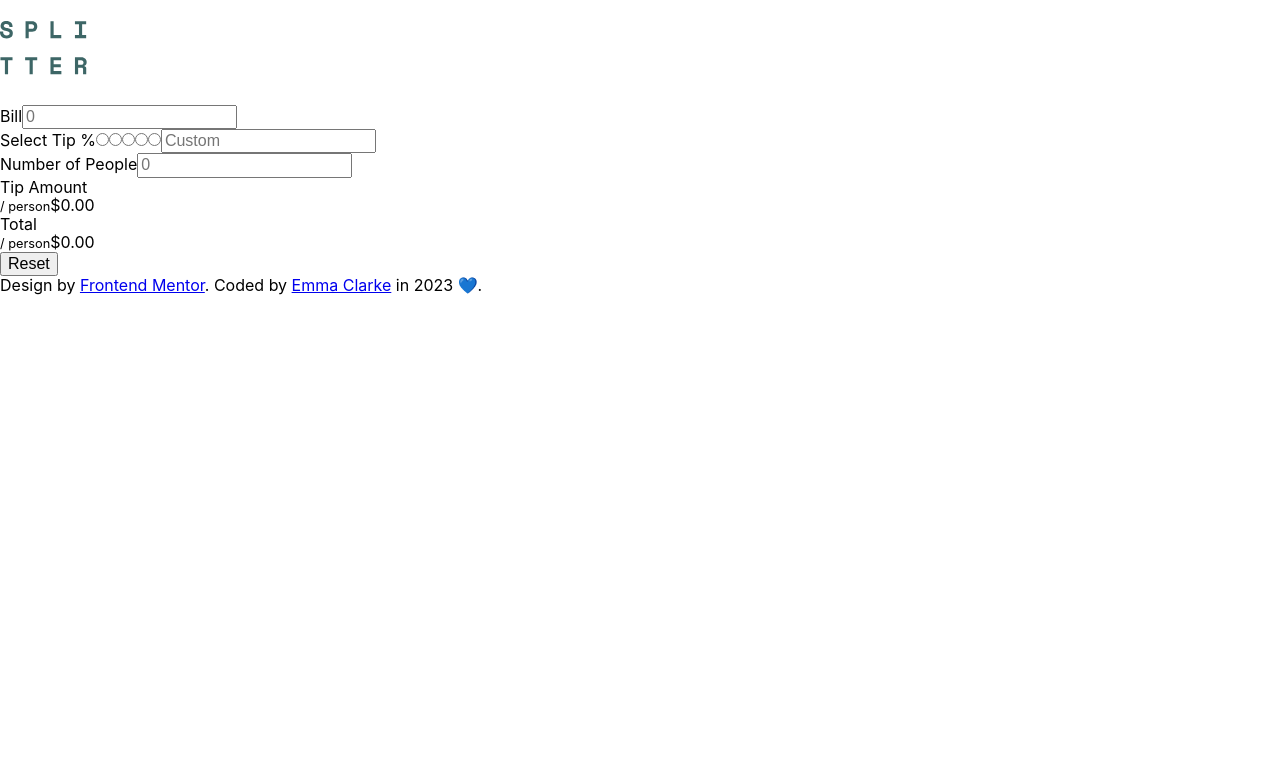
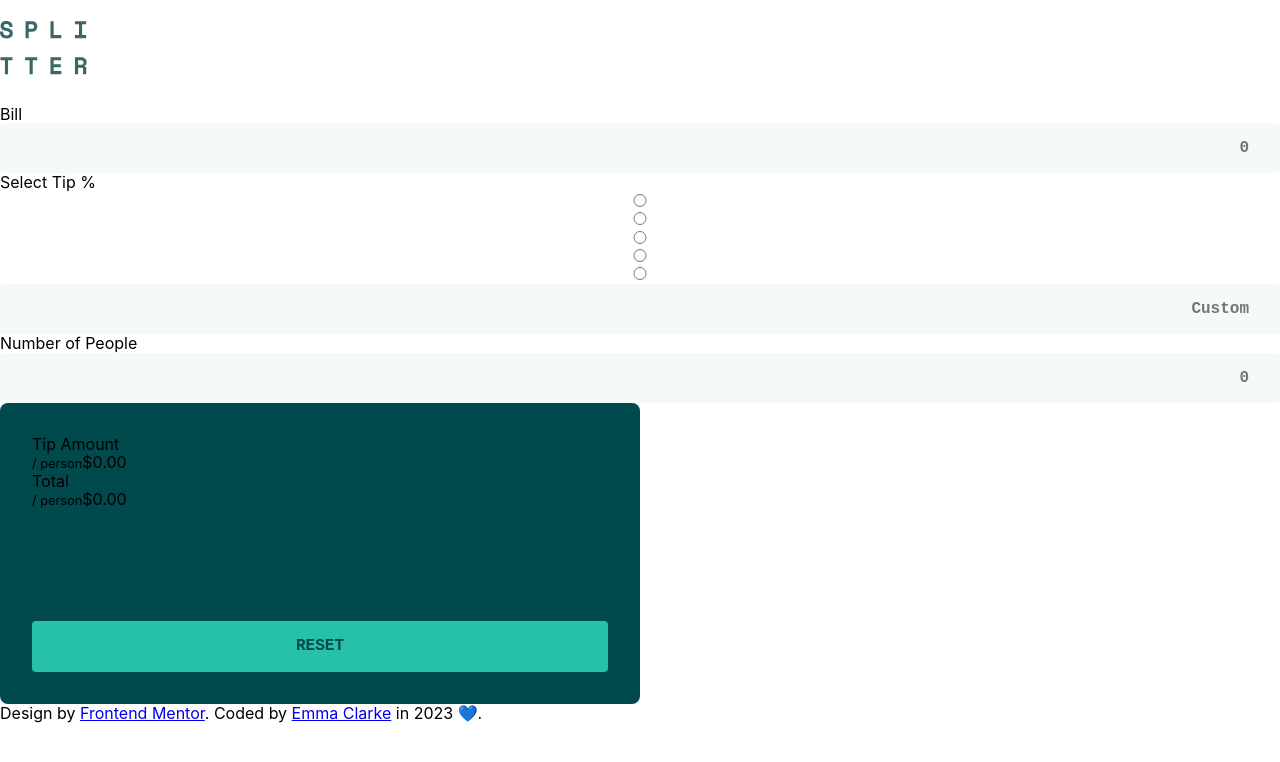
Before and after one commit to emmacodeswell/splitter, a React (Create React App) app: page / in a window 1280 px wide. Shown: the top 762 px of the page. Built offline with nearby package versions, Linux system fonts and the light colour scheme.

Commit message:
Create button styling

```diff
--- a/src/App.css
+++ b/src/App.css
@@ -16,3 +16,36 @@ html{line-height:1.15;-ms-text-size-adjust:100%;-webkit-text-size-adjust:100%}bo
   --lighterGray: hsl(189, 41%, 97%);
   --white: hsl(0, 0%, 100%);
 }
+
+/* Buttons */
+.reset {
+  margin-top: 7rem;
+  width: 100%;
+  background-color: var(--primary);
+  text-transform: uppercase;
+  text-align: center;
+}
+
+input {
+  width: 100%;
+  background: var(--lighterGray);
+  color: var(--darkBlue);
+  padding: 1rem;
+  border: none;
+  border-radius: 0.25rem;
+  font-family: "Space Mono", monospace;
+  font-weight: 700;
+  font-size: 1rem;
+  text-align: right;
+}
+
+input:focus {
+  outline: none;
+}
+
+.results {
+  width: 50%;
+  background: var(--darkBlue);
+  padding: 2rem;
+  border-radius: 0.5rem;
+}
```
